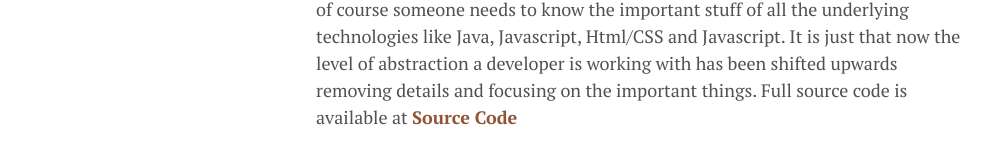
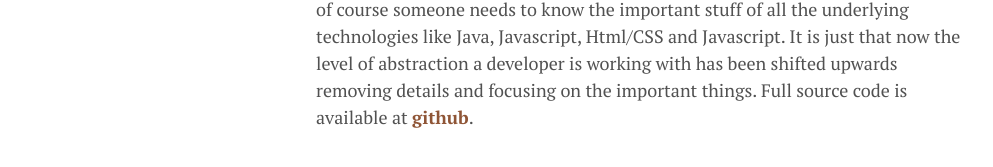
Before and after one commit to akalkatzakos/akalkatzakos.github.io, a Jekyll site: the page built from _posts/2015-11-08-spa-with-bootstrap-angular-springboot.md, in a window 1280 px wide and 900 px high, scrolled down 11994 px. Shown: the part 697-864 px from the top of the window, without its empty margins (0-993 px from the left). Built offline with Jekyll 4.4.1, drawn with Linux system fonts in a browser that asks for light colours; comment, search, counter and statistics services are not loaded.

Commit message:
no message

```diff
--- a/_posts/2015-11-08-spa-with-bootstrap-angular-springboot.md
+++ b/_posts/2015-11-08-spa-with-bootstrap-angular-springboot.md
@@ -336,7 +336,7 @@ The result:
 ![Number of bookmarks][number-of-bookmarks]
 
 ## Conclusion
-Building Web apps on the Java space has never been easier even for a backend developer. Spring Boot makes building RESTFUL APIs piece of cake and the same is done in the front end with frameworks like Angular and Bootstrap. As always of course someone needs to know the important stuff of all the underlying technologies like Java, Javascript, Html/CSS and Javascript. It is just that now the level of abstraction a developer is working with has been shifted upwards removing details and focusing on the important things. Full source code is available at  [**Source Code**] [source-code]
+Building Web apps on the Java space has never been easier even for a backend developer. Spring Boot makes building RESTFUL APIs piece of cake and the same is done in the front end with frameworks like Angular and Bootstrap. As always of course someone needs to know the important stuff of all the underlying technologies like Java, Javascript, Html/CSS and Javascript. It is just that now the level of abstraction a developer is working with has been shifted upwards removing details and focusing on the important things. Full source code is available at [**github**] [source-code].
 
 
 [bookmarks_list]: https://raw.githubusercontent.com/akalkatzakos/akalkatzakos.github.io/master/_images/20151120/bookmarks_list.png
```
